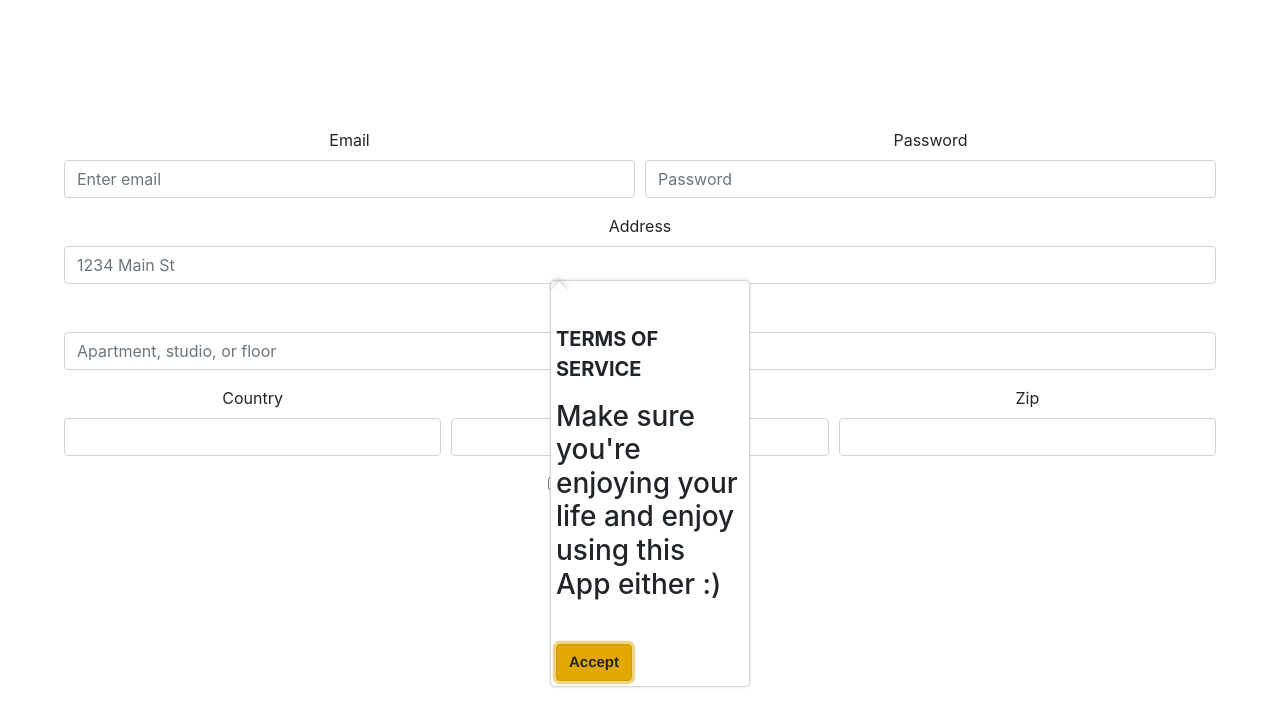
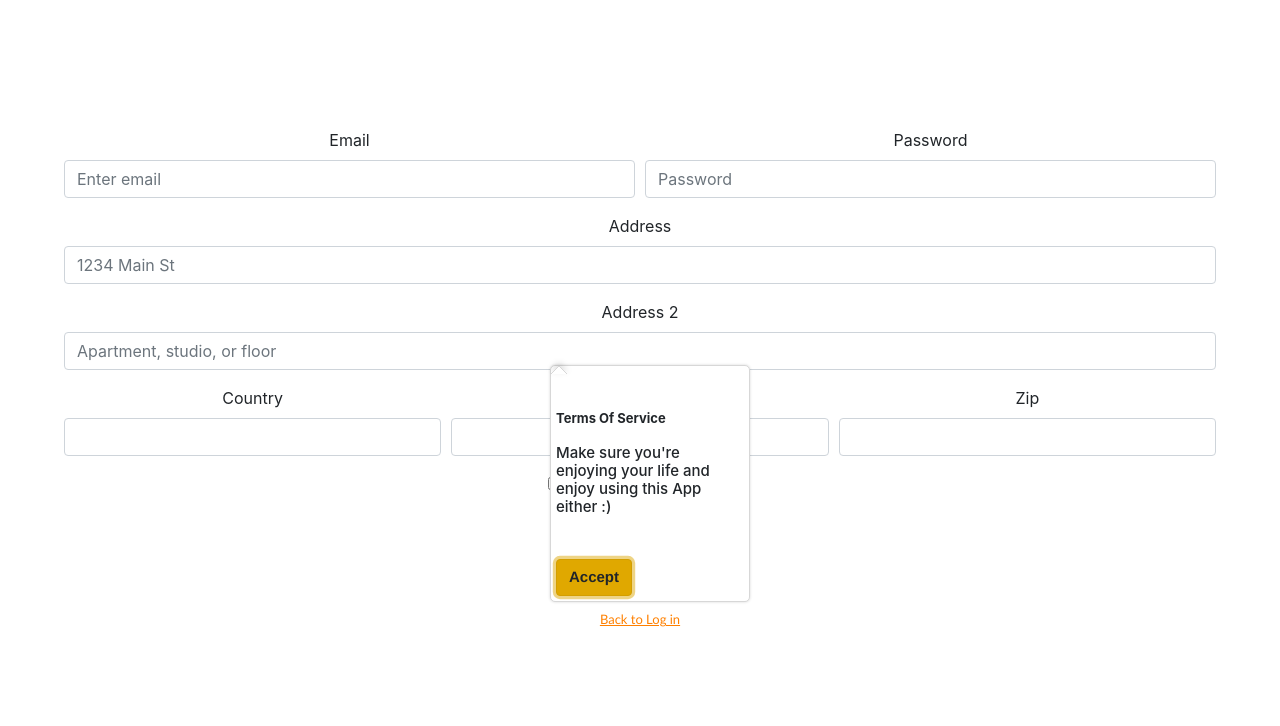
Before and after one commit to MarwanEsm/Currency-Rate-Exchange, a React (Create React App) app: page /RegistrationScreen in a window 1280 px wide. Both pictures are taken after a click on the link "Agree to terms and conditions". Shown: the top 726 px of the page. Built offline with nearby package versions, Linux system fonts and the light colour scheme; no server answers.

Commit message:
Terms and conition screen as popup

```diff
--- a/src/App.js
+++ b/src/App.js
@@ -5,9 +5,9 @@ import LogInScreen from "./LogInscreen/LogInScreen";
 import CurrenciesListScreen from "./CurrenciesListscreen/CurrenciesListScreen";
 import ExchangeRateList from "./CurrenciesListscreen/ExchangeRateList";
 import RegistrationScreen from "./RegistrationScreen/RegistrationScreen";
-import TaCScreen from "./TermsAndConditions/TandConditions";
+// import TaCScreen from "./TermsAndConditions/TandConditions";
 import { BrowserRouter as Router, Switch, Route } from "react-router-dom";
-import CurrenciesList from "./CurrenciesListscreen/CurrenciesList";
+// import CurrenciesList from "./CurrenciesListscreen/CurrenciesList";
 import CurrenciesContextProvider from "./Components/CurrenciesContext";
 
 export default function App() {
--- a/src/RegistrationScreen/RegistrationScreen.js
+++ b/src/RegistrationScreen/RegistrationScreen.js
@@ -6,9 +6,10 @@ import Popup from "reactjs-popup";
 import "reactjs-popup/dist/index.css";
 import "bootstrap/dist/css/bootstrap.min.css";
 
-
 function RegistrationScreen() {
+  const submitDetails = () => {};
   return (
+    <div>
       <div style={divStyle}>
         <Form>
           <Form.Row>
@@ -49,13 +50,19 @@ function RegistrationScreen() {
               <Form.Control />
             </Form.Group>
           </Form.Row>
-
+          <div >
             <Form.Group controlId="formBasicCheckbox" style={groupStyle}>
               <Form.Check type="checkbox" />
               <Terms />
             </Form.Group>
+          </div>
 
-        <Button variant="warning" type="submit" style={buttonStyle}>
+          <Button
+            variant="warning"
+            type="submit"
+            style={buttonStyle}
+            onClick={submitDetails}
+          >
             Register
           </Button>
         </Form>
@@ -64,6 +71,7 @@ function RegistrationScreen() {
         <a href="/LogInScreen" style={aStyle}>
           Back to Log in
         </a>
+      </div>
     </div>
   );
 }
@@ -74,10 +82,13 @@ function Terms() {
     setIsOpen(!isOpen);
   };
   return (
-    <Popup trigger={<a>Agree to terms and conditions</a>} position="center-top">
+    <Popup
+      trigger={<a style={a1Style}>Agree to terms and conditions</a>}
+      position="center-top"
+    >
       <div>
-        <p style={pStyle}>TERMS OF SERVICE</p>
-        <h3>
+        <p style={pStyle}>Terms Of Service</p>
+        <h3 style={h3Style}>
           Make sure you're enjoying your life and enjoy using this App either :)
         </h3>
         <Button
@@ -96,7 +107,7 @@ function Terms() {
 const pStyle = {
   marginTop: "20%",
   fontWeight: "bold",
-  fontSize: 20,
+  fontSize: 13,
 };
 
 const divStyle = {
@@ -132,5 +143,14 @@ const groupStyle = {
 
 const a1Style = {
   color: "black",
+   cursor: 'pointer',
 };
+
+const h3Style = {
+  fontSize : 15,
+}
+
+
+
+
 export default RegistrationScreen;
```
Also changed, not shown: 1 other file (tests, documents, lock files or other folders). Lines whose indentation alone changed are shown as unchanged.
